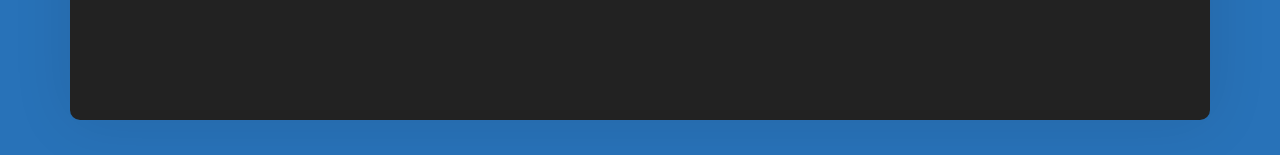
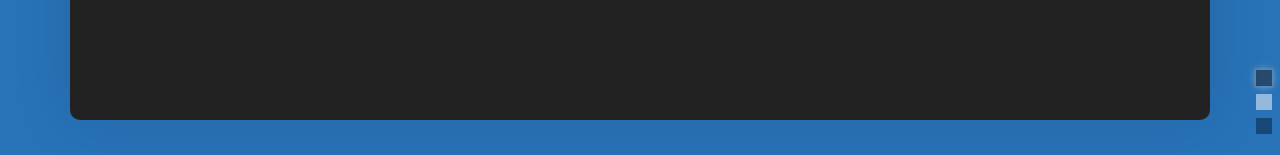
Before and after one commit to shubanker/bash-folio, a React (Create React App) app: page / in a window 1280 px wide. Shown: the part 642-797 px from the top of the page. Built offline with nearby package versions, Linux system fonts and the light colour scheme.

Commit message:
enabled theme toggle

```diff
--- a/src/configs/app.config.ts
+++ b/src/configs/app.config.ts
@@ -1 +1 @@
-export const ENABLE_THEME_TOGGLE = false;
+export const ENABLE_THEME_TOGGLE = true;
```
